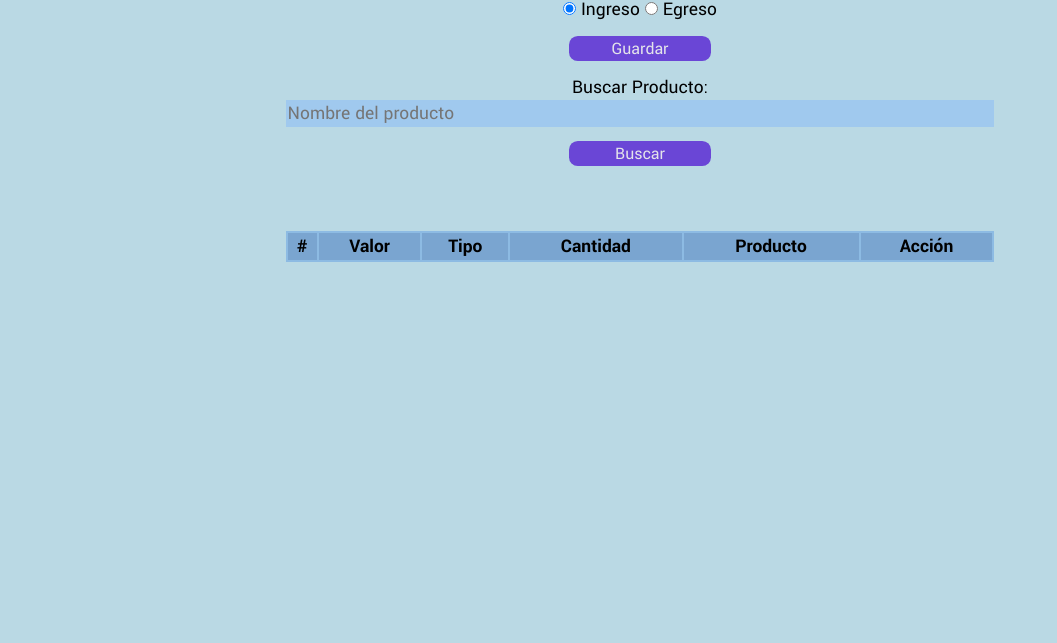
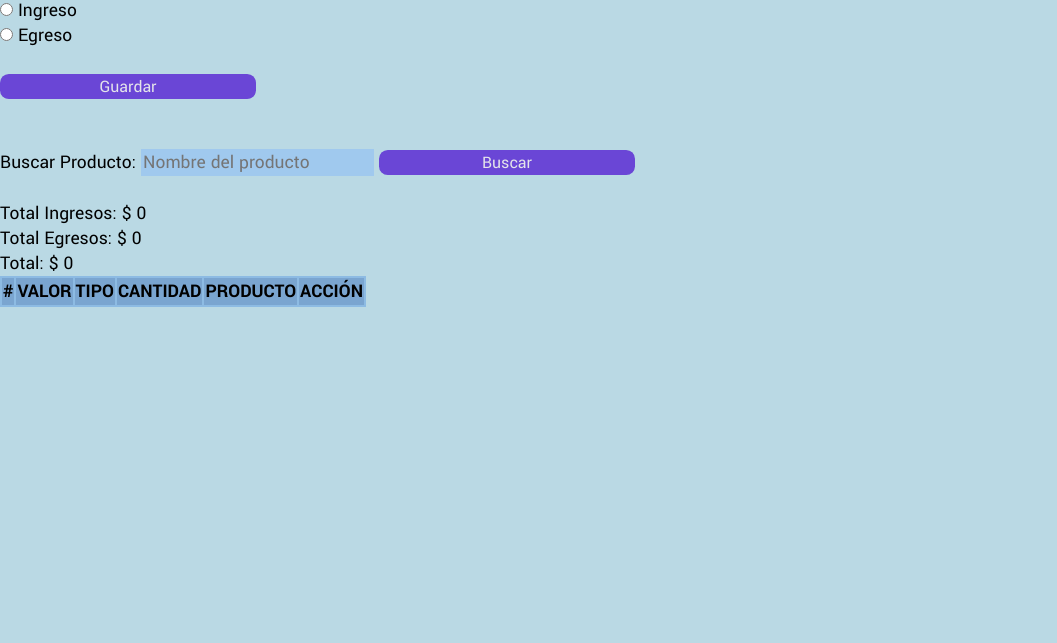
Before and after one commit to RCNicolas/Presupuesto, a website: page index.html in a window 1280 px wide. Shown: the part 157-800 px from the top of the page, without its empty margins (0-1057 px from the left). Drawn offline with Linux system fonts and the light colour scheme; no server answers.

Commit message:
feat: :sparkles: Contenedores
Se crean los contenedores para mostrar los totales y se modifica la esctructura para luego crear estilos
@CampusLands

```diff
--- a/index.html
+++ b/index.html
@@ -1,14 +1,12 @@
 <!DOCTYPE html>
 <html lang="en">
-
 <head>
     <meta charset="UTF-8">
     <meta name="viewport" content="width=device-width, initial-scale=1.0">
-    <title>Document</title>
+    <title>Presupuesto</title>
     <link rel="stylesheet" href="style.css">
     <script src="main.js" type="module" defer></script>
 </head>
-
 <body>
     <dialog>
         <h2>Editar Datos</h2>
@@ -22,43 +20,67 @@
             <input type="button" name="" id="cancelarEdicion" value="Cancelar">
         </form>
     </dialog>
-    <div class="container">
+
     <h1>Presupuesto</h1>
+    <div class="contenedor-general">
+        <div class="form-container">
             <form id="addForm">
-            <input type="number" name="valor" required placeholder="Precio">
+                <div class="form-group">
+                    <input type="number" id="precio" name="valor" required placeholder="Precio">
+                    <br>
                     <input type="number" name="cantidad" required placeholder="cantidad">
+                    <br>
                     <input type="text" name="producto" required placeholder="Producto">
-            <br>
-            <input type="radio" name="caja" id="editCajaIngreso" required value="ingreso" checked="true">
-            <label for="editCajaIngreso">Ingreso</label>
-            <input type="radio" name="caja" id="editCajaEgreso" value="egreso">
-            <label for="editCajaEgreso">Egreso</label>
-
-            <br>
-            <input data-opc="Guardar" type="submit" value="Guardar" id="Guardar">
-            <br>
+                </div>
+                <div class="radio-button-container">
+                    <div class="radio-button">
+                        <input type="radio" class="radio-button__input" id="editCajaIngreso" name="caja" value="ingreso" required>
+                        <label class="radio-button__label" for="editCajaIngreso">
+                            Ingreso
+                            <span class="radio-button__custom"></span>
+                        </label>
+                    </div>
+                    <div class="radio-button">
+                        <input type="radio" class="radio-button__input" id="editCajaEgreso" name="caja" value="egreso">
+                        <label class="radio-button__label" for="editCajaEgreso">
+                            Egreso
+                            <span class="radio-button__custom"></span>
+                        </label>
+                    </div>
+                </div>
+                <input data-opc="Guardar" type="submit" value="Guardar" id="guardar">
             </form>
-
+            <div class="form-group">
                 <label for="searchProduct">Buscar Producto:</label>
                 <input type="text" id="searchProduct" placeholder="Nombre del producto">
                 <button id="searchButton">Buscar</button>
-        <br><br>
+            </div>
+            <div class="totales">
+                <div>Total Ingresos: <span id="totalIngresos">$ 0</span></div>
+                <div>Total Egresos: <span id="totalEgresos">$ 0</span></div>
+                <div>Total: <span id="total">$ 0</span></div>
 
+            </div>
+        </div>
+
+        <div class="container-table">
             <table>
                 <thead>
                     <tr>
                         <th>#</th>
-                    <th>Valor</th>
-                    <th>Tipo</th>
-                    <th>Cantidad</th>
-                    <th>Producto</th>
-                    <th>Acción</th>
+                        <th>VALOR</th>
+                        <th>TIPO</th>
+                        <th>CANTIDAD</th>
+                        <th>PRODUCTO</th>
+                        <th>ACCIÓN</th>
                     </tr>
                 </thead>
                 <tbody id="myData">
                 </tbody>
             </table>
+
+        </div>
+
     </div>
 </body>
-
 </html>
```
Lines whose indentation alone changed are shown as unchanged.
